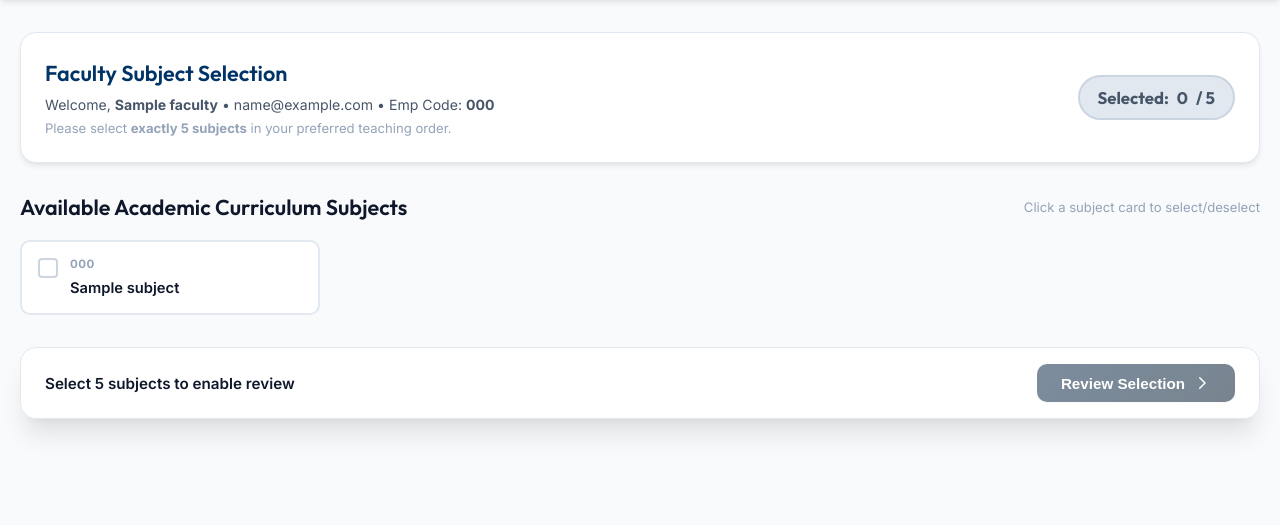
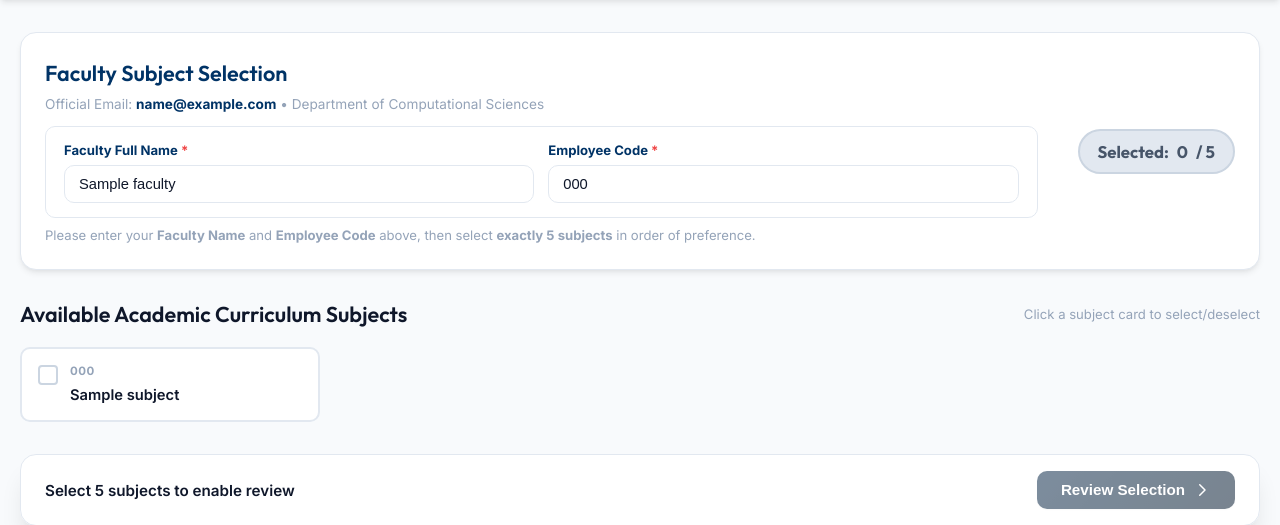
Before and after one commit to Samratkundu123/employee-subject-selection, a PHP site: template app/views/faculty/dashboard.php in a window 1280 px wide. Shown: the part 73-598 px from the top of the page. Run offline with PHP 8.4, Linux system fonts and the light colour scheme; the template is opened without the code that fills it: most values are stand-ins (such as "Sample title", 1, 10 or a date in 2020).

Commit message:
Require faculty name and employee code entry before subject selection

```diff
--- a/app/views/faculty/dashboard.php
+++ b/app/views/faculty/dashboard.php
@@ -5,15 +5,46 @@ require_once __DIR__ . '/../layout/header.php';
 
 <!-- Header Info Card -->
 <div class="dashboard-header-card">
-    <div class="welcome-info">
+    <div class="welcome-info" style="flex: 1; margin-right: 20px;">
         <h2>Faculty Subject Selection</h2>
-        <p>
-            Welcome, <strong><?= Response::escape($faculty['name']) ?></strong> &bull;
-            <span><?= Response::escape($faculty['email']) ?></span> &bull;
-            Emp Code: <strong><?= Response::escape($faculty['employee_code']) ?></strong>
+        <p style="margin-bottom: 12px; color: var(--text-muted); font-size: 0.85rem;">
+            Official Email: <strong style="color: var(--bwu-navy);"><?= Response::escape($faculty['email']) ?></strong> &bull; Department of Computational Sciences
         </p>
+
+        <!-- Form fields for Faculty Name & Employee Code -->
+        <div style="display: flex; flex-wrap: wrap; gap: 14px; background: rgba(255, 255, 255, 0.85); border: 1px solid var(--border-color); padding: 14px 18px; border-radius: var(--radius-md); backdrop-filter: blur(8px); margin-bottom: 8px;">
+            <div style="flex: 1; min-width: 220px;">
+                <label for="headerFacultyName" style="display: block; font-size: 0.82rem; font-weight: 700; color: var(--bwu-navy); margin-bottom: 4px;">
+                    Faculty Full Name <span style="color: #ef4444;">*</span>
+                </label>
+                <input
+                    type="text"
+                    id="headerFacultyName"
+                    class="form-control-custom"
+                    value="<?= Response::escape($faculty['name']) ?>"
+                    placeholder="Enter your full name"
+                    required
+                    style="background: #ffffff;"
+                >
+            </div>
+            <div style="flex: 1; min-width: 220px;">
+                <label for="headerEmployeeCode" style="display: block; font-size: 0.82rem; font-weight: 700; color: var(--bwu-navy); margin-bottom: 4px;">
+                    Employee Code <span style="color: #ef4444;">*</span>
+                </label>
+                <input
+                    type="text"
+                    id="headerEmployeeCode"
+                    class="form-control-custom"
+                    value="<?= Response::escape($faculty['employee_code']) ?>"
+                    placeholder="Enter employee code (e.g. BWU/EMP/101)"
+                    required
+                    style="background: #ffffff;"
+                >
+            </div>
+        </div>
+
         <p style="margin-top: 4px; color: var(--text-muted); font-size: 0.82rem;">
-            Please select <strong>exactly 5 subjects</strong> in your preferred teaching order.
+            Please enter your <strong>Faculty Name</strong> and <strong>Employee Code</strong> above, then select <strong>exactly 5 subjects</strong> in order of preference.
         </p>
     </div>
 
--- a/public/js/faculty.js
+++ b/public/js/faculty.js
@@ -17,10 +17,45 @@ document.addEventListener('DOMContentLoaded', () => {
     const btnConfirm = document.getElementById('btnConfirmSubmit');
     const btnSubmitText = document.getElementById('btnSubmitText');
 
+    const headerName = document.getElementById('headerFacultyName');
+    const headerCode = document.getElementById('headerEmployeeCode');
+    const modalName = document.getElementById('inputFacultyName');
+    const modalCode = document.getElementById('inputEmployeeCode');
+
+    // Bi-directional synchronization between header inputs and modal inputs
+    if (headerName && modalName) {
+        headerName.addEventListener('input', () => { modalName.value = headerName.value; });
+        modalName.addEventListener('input', () => { headerName.value = modalName.value; });
+    }
+    if (headerCode && modalCode) {
+        headerCode.addEventListener('input', () => { modalCode.value = headerCode.value; });
+        modalCode.addEventListener('input', () => { headerCode.value = modalCode.value; });
+    }
+
+    function isProfileDetailsValid() {
+        const nameVal = headerName ? headerName.value.trim() : (modalName ? modalName.value.trim() : '');
+        const codeVal = headerCode ? headerCode.value.trim() : (modalCode ? modalCode.value.trim() : '');
+        return { nameVal, codeVal, isValid: (nameVal !== '' && codeVal !== '') };
+    }
+
     if (!cards.length) return;
 
     cards.forEach(card => {
         card.addEventListener('click', () => {
+            // Check if user has filled Faculty Name & Employee Code
+            const profile = isProfileDetailsValid();
+            if (!profile.isValid) {
+                showToast('Please fill in your Faculty Name and Employee Code first before selecting subjects.', 'warning');
+                if (!profile.nameVal && headerName) {
+                    headerName.focus();
+                    headerName.scrollIntoView({ behavior: 'smooth', block: 'center' });
+                } else if (!profile.codeVal && headerCode) {
+                    headerCode.focus();
+                    headerCode.scrollIntoView({ behavior: 'smooth', block: 'center' });
+                }
+                return;
+            }
+
             const id = parseInt(card.getAttribute('data-id'), 10);
             const code = card.getAttribute('data-code');
             const name = card.getAttribute('data-name');
@@ -97,10 +132,21 @@ document.addEventListener('DOMContentLoaded', () => {
     // Modal Handling
     if (btnReview) {
         btnReview.addEventListener('click', () => {
+            const profile = isProfileDetailsValid();
+            if (!profile.isValid) {
+                showToast('Please fill in your Faculty Name and Employee Code before reviewing.', 'warning');
+                if (!profile.nameVal && headerName) headerName.focus();
+                else if (!profile.codeVal && headerCode) headerCode.focus();
+                return;
+            }
+
             if (selectedSubjects.length !== MAX_SELECTION) {
                 showToast('Please select exactly 5 subjects.', 'warning');
                 return;
             }
+
+            if (headerName && modalName) modalName.value = headerName.value.trim();
+            if (headerCode && modalCode) modalCode.value = headerCode.value.trim();
 
             // Populate Review List with exact selection order
             reviewList.innerHTML = '';
```
